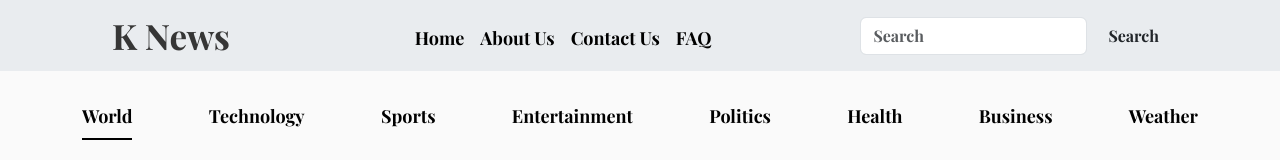
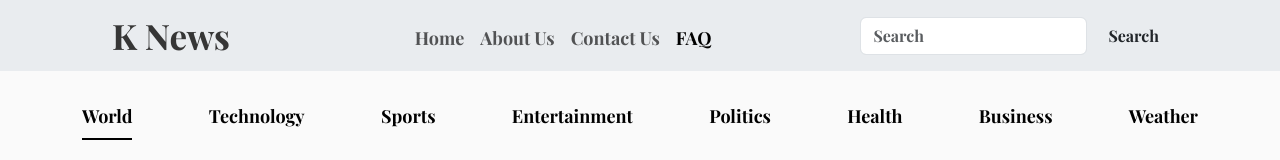
Before and after one commit to Kamrunnaher19/Project-N-L3, a plain HTML site: page FAQ.html in a window 1280 px wide. Shown: the top 160 px of the page. Drawn offline with nearby package versions, Linux system fonts and the light colour scheme.

Commit message:
Update FAQ.html

```diff
--- a/FAQ.html
+++ b/FAQ.html
@@ -72,13 +72,13 @@
                             <div class="collapse navbar-collapse" id="navbarSupportedContent">
                                 <ul class="navbar-nav m-auto mb-2 mb-lg-0">
                                     <li class="nav-item">
-                                        <a class="nav-link active" aria-current="page" href="index.html">Home</a>
+                                        <a class="nav-link " aria-current="page" href="index.html">Home</a>
                                     </li>
                                     <li class="nav-item">
-                                        <a class="nav-link active" href="About.html">About Us</a>
+                                        <a class="nav-link " href="About.html">About Us</a>
                                     </li>
                                     <li class="nav-item">
-                                        <a class="nav-link active" href="Contact.html">Contact Us</a>
+                                        <a class="nav-link " href="Contact.html">Contact Us</a>
                                     </li>
                                     <li class="nav-item">
                                         <a class="nav-link active" href="FAQ.html">FAQ</a>
```
